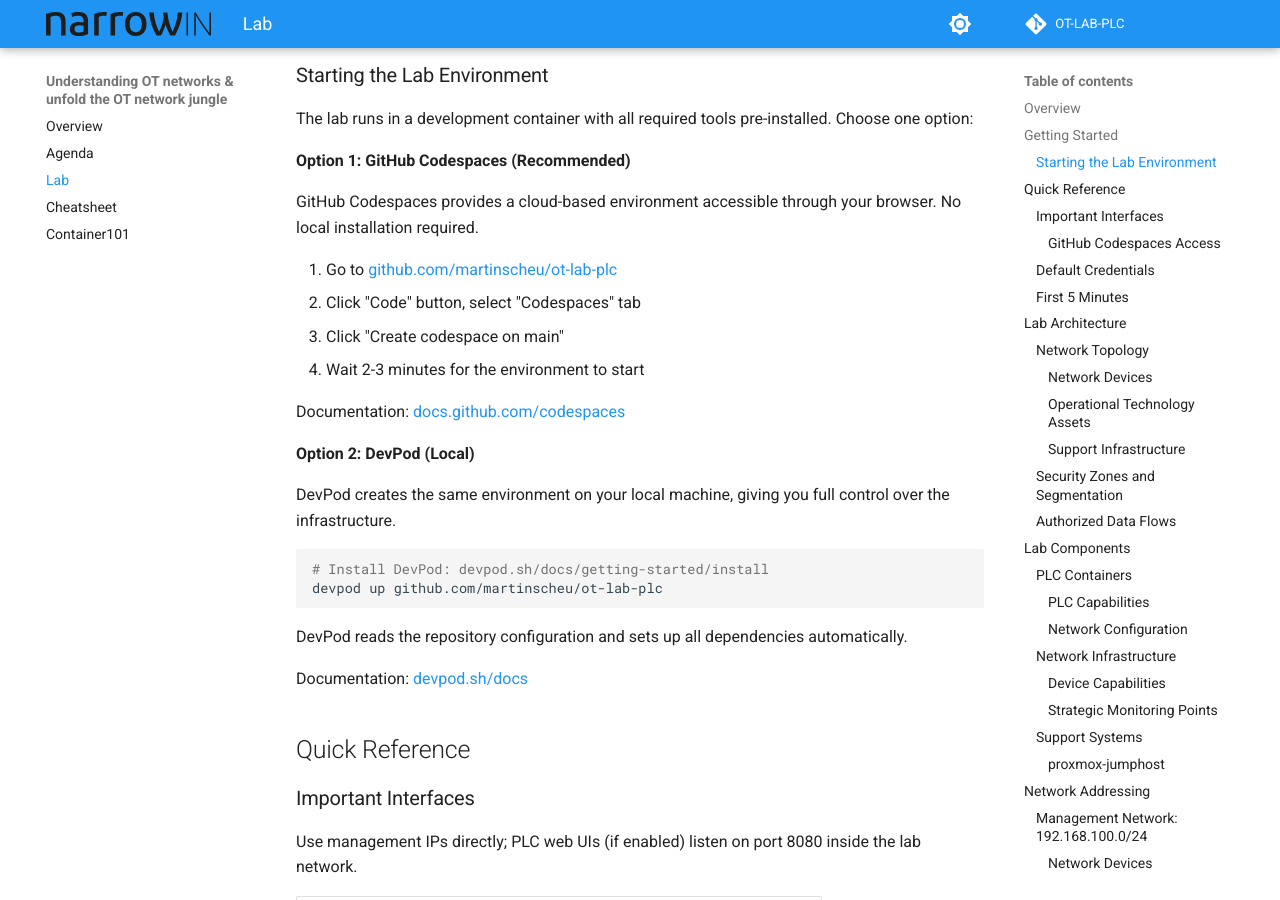
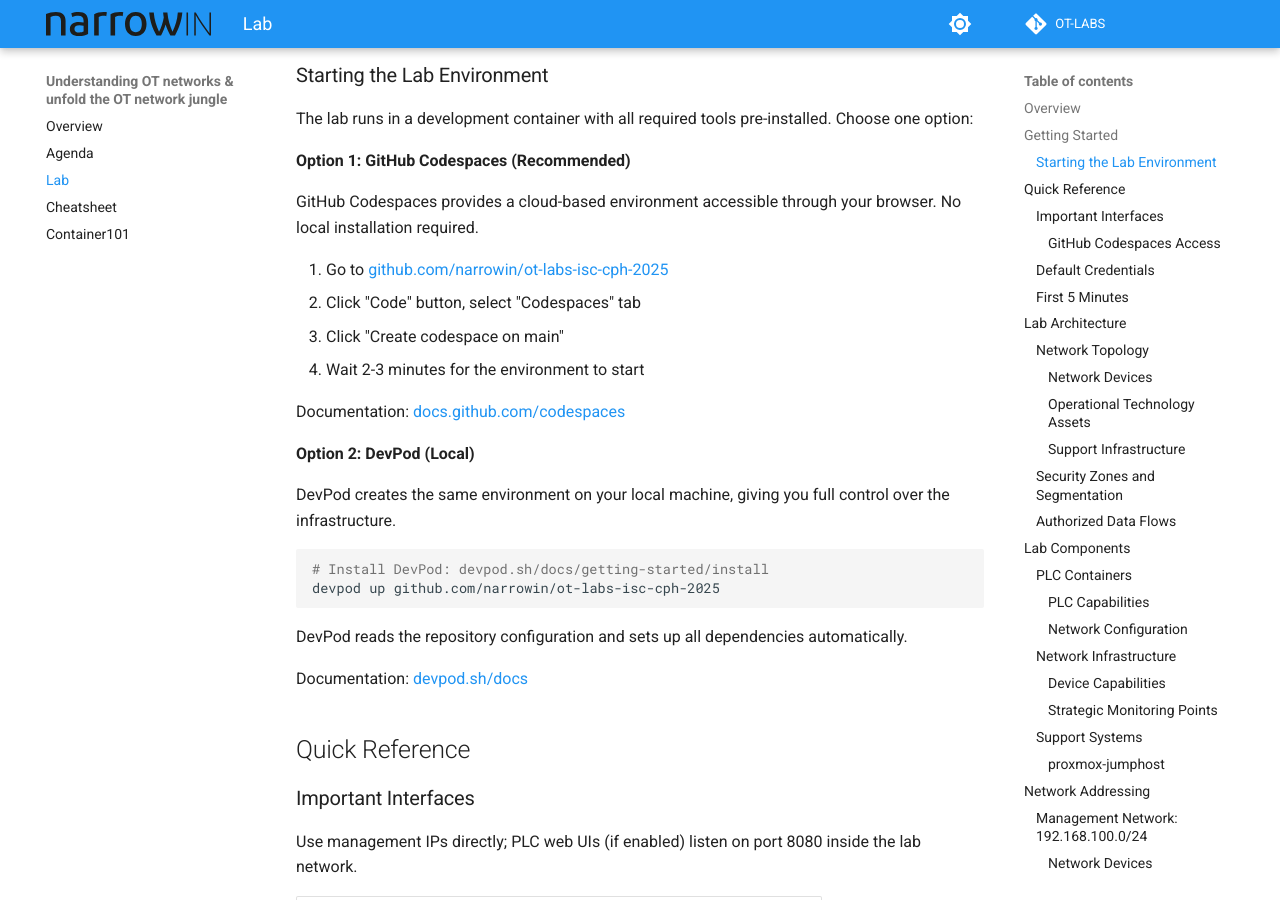
Before and after one commit to narrowin/ot-labs-docs, an MkDocs documentation site: the page built from docs/lab.md, in a window 1280 px wide and 900 px high, scrolled down 431 px. Built offline with MkDocs 1.6.1 and Material for MkDocs 9.7.7, drawn with Linux system fonts in a browser that asks for light colours; comment, search, counter and statistics services are not loaded.

Commit message:
docs: sync from ot-labs-isc-cph-2025

````diff
--- a/docs/lab.md
+++ b/docs/lab.md
@@ -16,7 +16,7 @@ The lab runs in a development container with all required tools pre-installed. C
 
 GitHub Codespaces provides a cloud-based environment accessible through your browser. No local installation required.
 
-1. Go to [github.com/martinscheu/ot-lab-plc](https://github.com/martinscheu/ot-lab-plc)
+1. Go to [github.com/narrowin/ot-labs-isc-cph-2025](https://github.com/narrowin/ot-labs-isc-cph-2025)
 2. Click "Code" button, select "Codespaces" tab
 3. Click "Create codespace on main"
 4. Wait 2-3 minutes for the environment to start
@@ -29,7 +29,7 @@ DevPod creates the same environment on your local machine, giving you full contr
 
 ```bash
 # Install DevPod: devpod.sh/docs/getting-started/install
-devpod up github.com/martinscheu/ot-lab-plc
+devpod up github.com/narrowin/ot-labs-isc-cph-2025
 ```
 
 DevPod reads the repository configuration and sets up all dependencies automatically.
--- a/mkdocs.yml
+++ b/mkdocs.yml
@@ -11,8 +11,8 @@ nav:
 
 
 
-repo_url: https://github.com/martinscheu/ot-lab-plc
-repo_name: OT-LAB-PLC
+repo_url: https://github.com/narrowin/ot-labs-isc-cph-2025
+repo_name: OT-LABS
 
 
 theme:
````
Also changed, not shown: docs/agenda.md (+1 -1 lines), docs/cheatsheet.md (+1 -1 lines).
